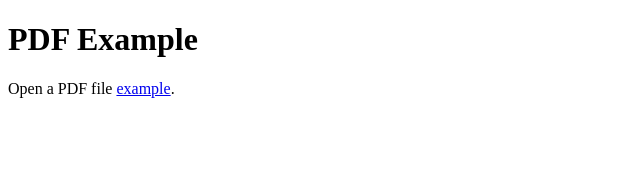
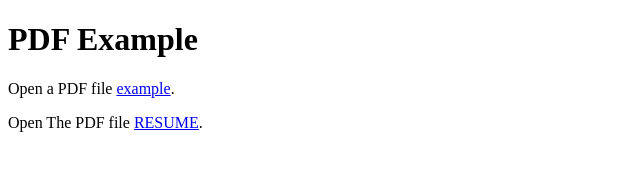
Before and after one commit to internetmechanic/cv, a plain HTML site: page index.html in a window 1280 px wide. Shown: the whole page, without its empty margins (0-640 px from the left). Drawn offline with Linux system fonts and the light colour scheme.

Commit message:
Update index.html

```diff
--- a/index.html
+++ b/index.html
@@ -6,5 +6,6 @@
   <body>
     <h1>PDF Example</h1>
     <p>Open a PDF file <a href="/cv/blob/94a9827c2cc4ee548875a3b9faff096f021bbd17/Copy%20of%201%20Copy%20of%20Resume%20Brett%20ak_official.docx.pdf">example</a>.</p>
+    <p>Open The PDF file <a href="https://github.com/internetmechanic/cv/blob/b068230f55a8d4e58a350617e33a049ab0659406/Copy%20of%201%20Copy%20of%20Resume%20Brett%20ak_official.docx.pdf">RESUME</a>.</p>
   </body>
 </html>
```
